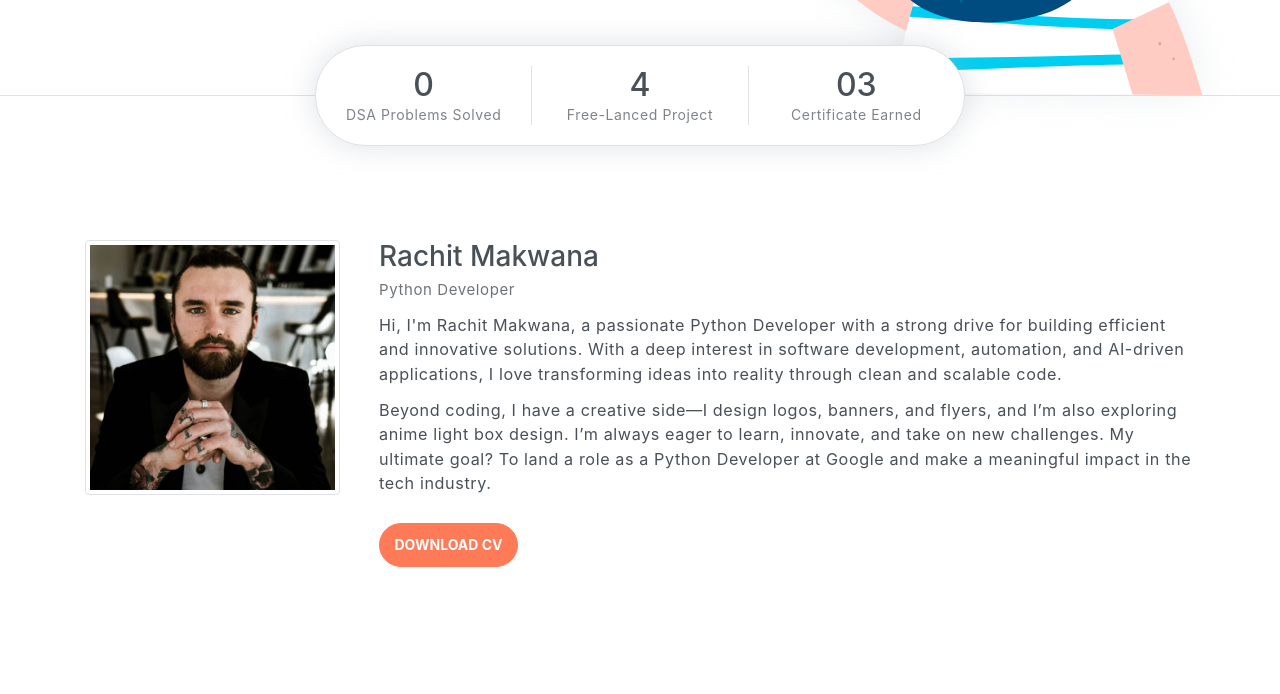
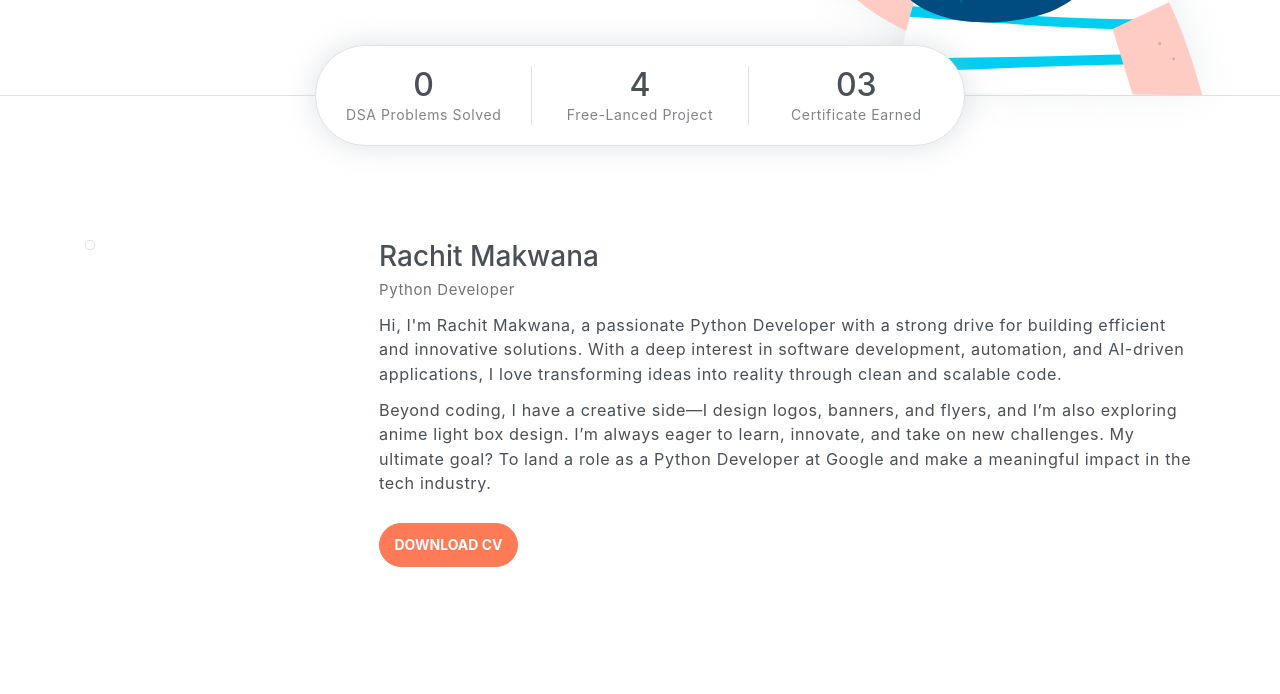
Before and after one commit to Rachit7168/Portfolio-Website, a Flask app: page / in a window 1280 px wide. Shown: the part 656-1350 px from the top of the page. Run offline with Flask 3, Linux system fonts and the light colour scheme; some libraries are stand-ins or nearby versions.

Commit message:
Update index.html

```diff
--- a/templates/index.html
+++ b/templates/index.html
@@ -100,7 +100,7 @@
         <div class="container mt-5">
             <div class="row text-center text-md-left">
                 <div class="col-md-3">
-                    <img src="../static/imgs/avatar.jpg" alt="" class="img-thumbnail mb-4">
+                    <img src="" alt="" class="img-thumbnail mb-4">
                 </div>
                 <div class="pl-md-4 col-md-9">
                     <h6 class="title">Rachit Makwana</h6>
```
